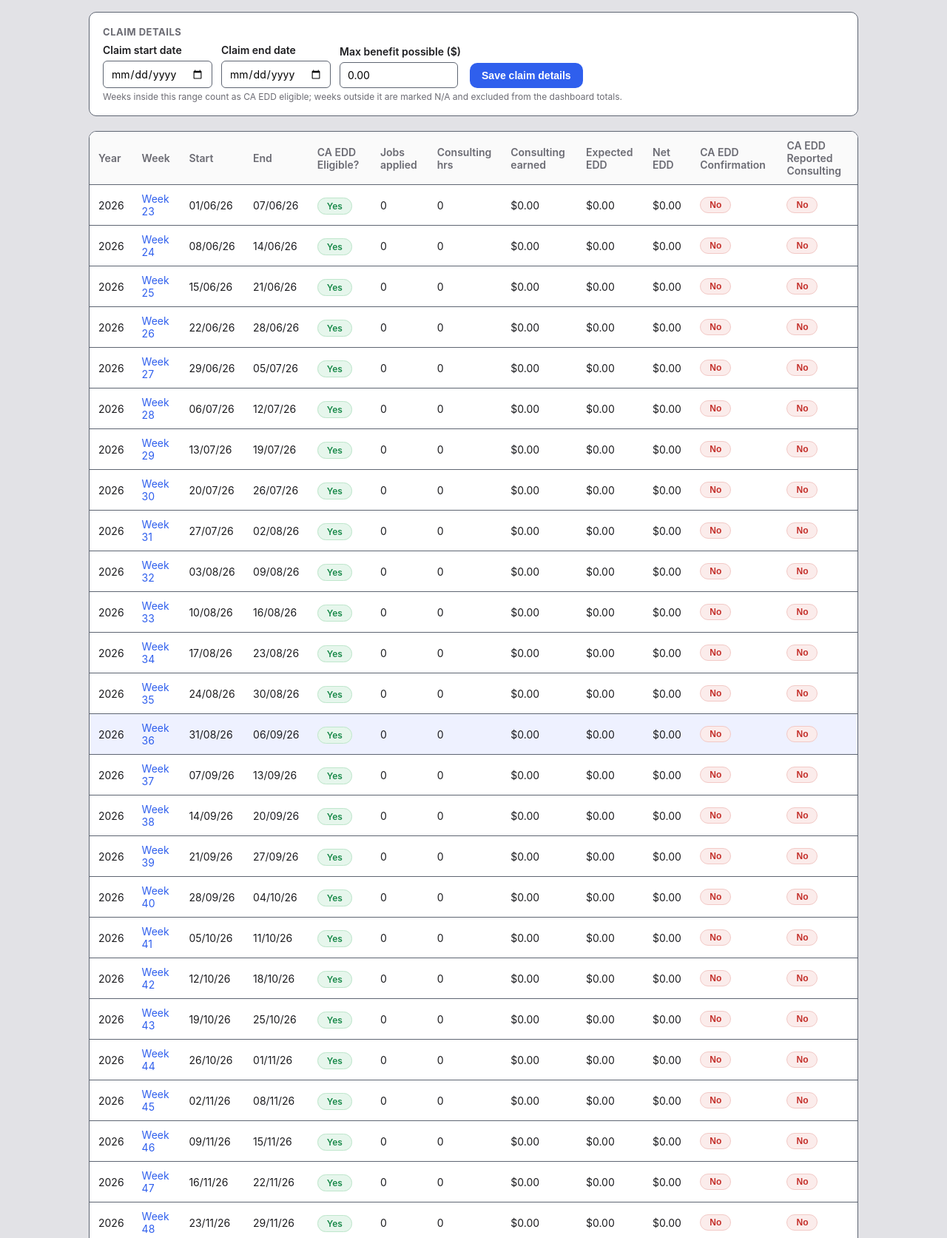
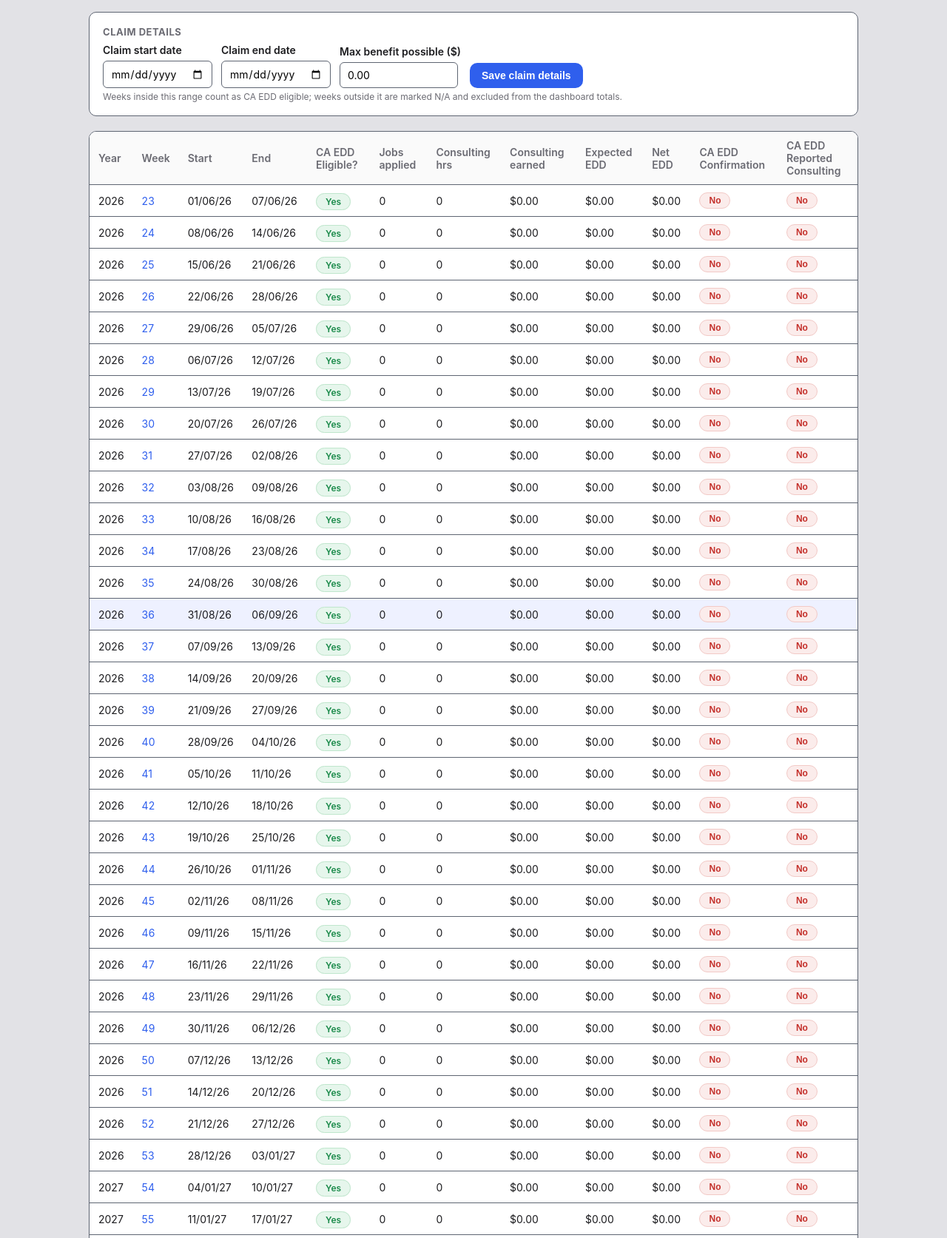
Before and after one commit to jtbrisson/jobtracker, a Flask app: page /weeks/ in a window 1280 px wide. Shown: the part 275-1948 px from the top of the page at 74% size. Run offline with Flask 3, Linux system fonts and the light colour scheme; the visitor is signed in with stand-in values (Sample User, id 1); data comes from the database, SQL or seed files in the repository; data that the repository does not hold is empty; some libraries are stand-ins or nearby versions.

Commit message:
Show week number only in claim weeks table
Column header already says "Week", so the "Week" prefix on each row was redundant.

```diff
--- a/app/templates/claims/list.html
+++ b/app/templates/claims/list.html
@@ -50,7 +50,7 @@
     {% for week in weeks %}
     <tr class="{{ 'current-week' if week.id == this_week_id else '' }}">
       <td>{{ week.year }}</td>
-      <td><a href="{{ url_for('claims.week_detail', week_id=week.id) }}">{{ week.week_label }}</a></td>
+      <td><a href="{{ url_for('claims.week_detail', week_id=week.id) }}">{{ week.week_number }}</a></td>
       <td>{{ week.start_date | dateonly("%d/%m/%y") }}</td>
       <td>{{ week.end_date | dateonly("%d/%m/%y") }}</td>
       <td><span class="toggle {{ 'on' if week.is_eligible else 'off' }}">{{ "Yes" if week.is_eligible else "No" }}</span></td>
```
